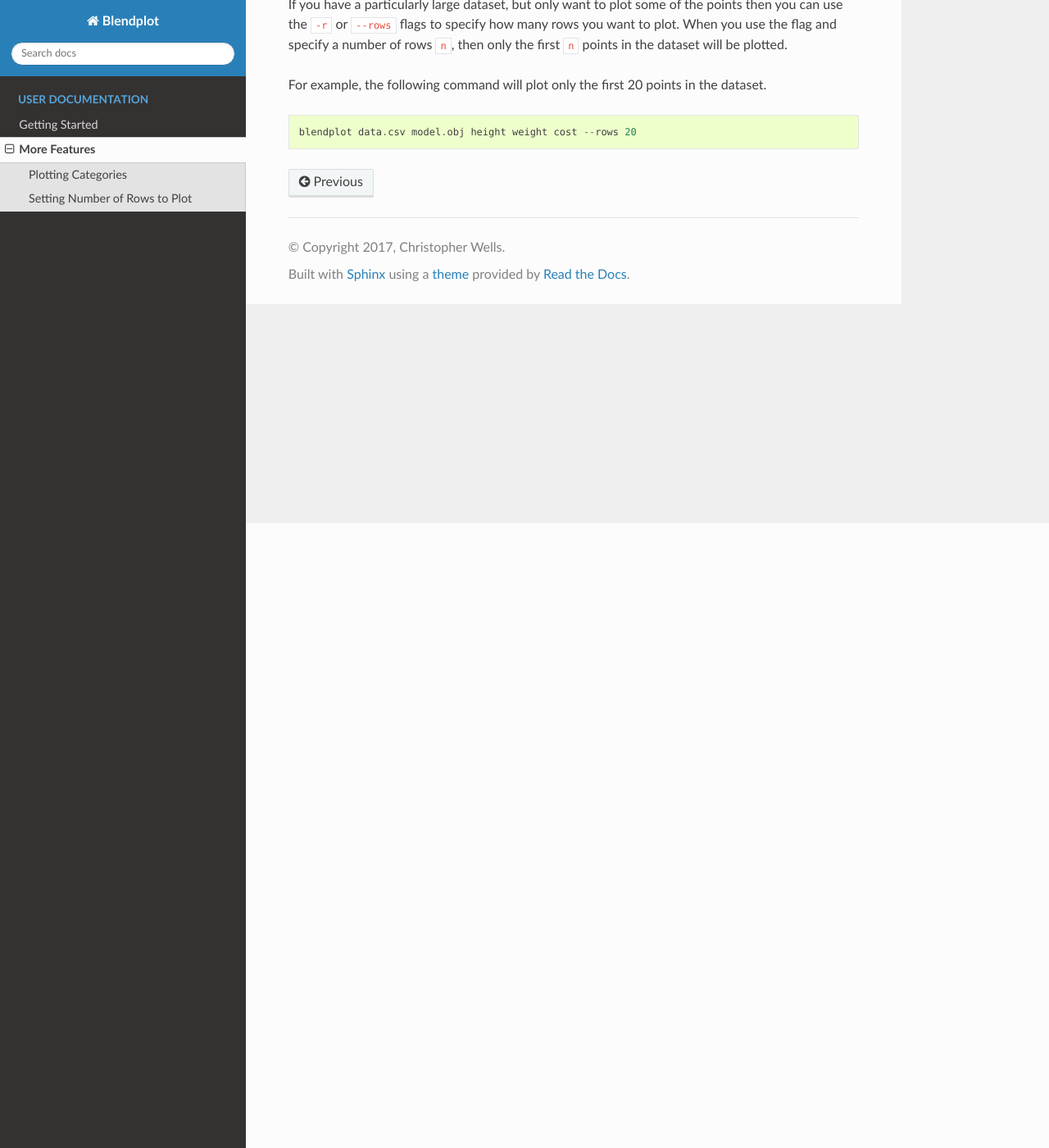
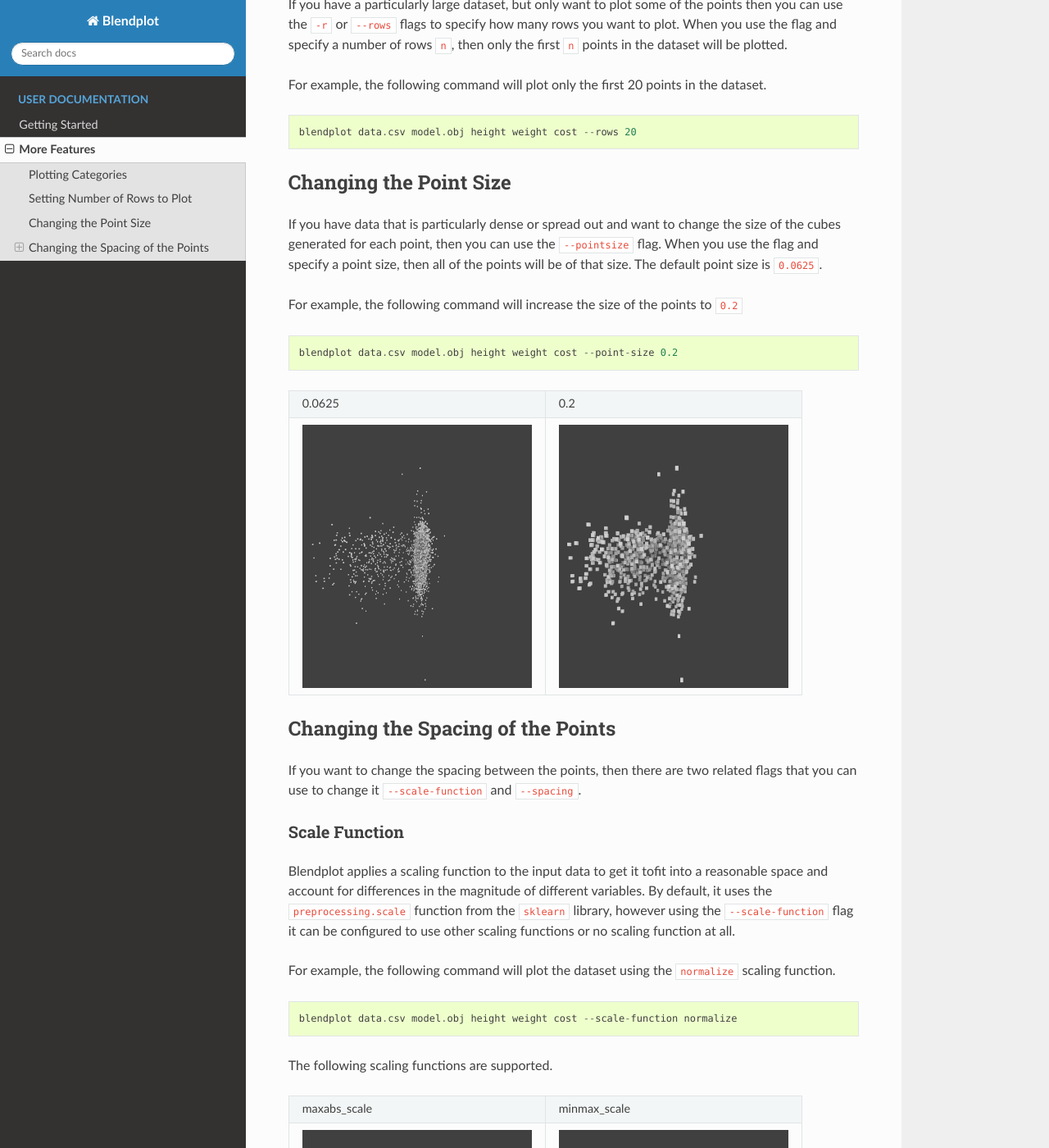
Before and after one commit to ExcaliburZero/blendplot, a Sphinx documentation site: the page built from docs/more_features.rst, in a window 1280 px wide and 1400 px high, scrolled down 762 px. Shown: the whole window at 82% size. Built offline with Sphinx 7.4.7 and the Read the Docs theme 2.0.0, drawn with Linux system fonts in a browser that asks for light colours; some of the changed text lies outside the part shown.

Commit message:
Add docs for several flags
Add documentation for the point-size, scale-function, and spacing flags.

Also rename the pointsize flag to point-size to keep the flag naming
consistent.

```diff
--- a/docs/more_features.rst
+++ b/docs/more_features.rst
@@ -28,3 +28,90 @@
 ::
 
     blendplot data.csv model.obj height weight cost --rows 20
+
+Changing the Point Size
+-----------------------
+
+If you have data that is particularly dense or spread out and want to change the size of the cubes generated for each point, then you can use the ``--pointsize`` flag. When you use the flag and specify a point size, then all of the points will be of that size. The default point size is ``0.0625``.
+
+For example, the following command will increase the size of the points to ``0.2``
+
+::
+
+    blendplot data.csv model.obj height weight cost --point-size 0.2
+
++-----------------------------------------+----------------------------------------+
+| 0.0625                                  | 0.2                                    |
++-----------------------------------------+----------------------------------------+
+| .. image:: ../img/point_size_normal.png | .. image:: ../img/point_size_large.png |
+|   :height: 321px                        |   :height: 321px                       |
+|   :width: 280px                         |   :width: 280px                        |
+|   :scale: 100 %                         |   :scale: 100 %                        |
+|   :align: center                        |   :align: center                       |
++-----------------------------------------+----------------------------------------+
+
+
+Changing the Spacing of the Points
+----------------------------------
+
+If you want to change the spacing between the points, then there are two related flags that you can use to change it ``--scale-function`` and ``--spacing``.
+
+Scale Function
+~~~~~~~~~~~~~~
+
+Blendplot applies a scaling function to the input data to get it tofit into a reasonable space and account for differences in the magnitude of different variables. By default, it uses the ``preprocessing.scale`` function from the ``sklearn`` library, however using the ``--scale-function`` flag it can be configured to use other scaling functions or no scaling function at all.
+
+For example, the following command will plot the dataset using the ``normalize`` scaling function.
+
+::
+
+    blendplot data.csv model.obj height weight cost --scale-function normalize
+
+The following scaling functions are supported.
+
++---------------------------------------------------+---------------------------------------------------+
+| maxabs_scale                                      | minmax_scale                                      |
++---------------------------------------------------+---------------------------------------------------+
+| .. image:: ../img/scale_function_maxabs_scale.png | .. image:: ../img/scale_function_minmax_scale.png |
+|   :height: 321px                                  |   :height: 321px                                  |
+|   :width: 280px                                   |   :width: 280px                                   |
+|   :scale: 100 %                                   |   :scale: 100 %                                   |
+|   :align: center                                  |   :align: center                                  |
++---------------------------------------------------+---------------------------------------------------+
+| normalize                                         | robust_scale                                      |
++---------------------------------------------------+---------------------------------------------------+
+| .. image:: ../img/scale_function_normalize.png    | .. image:: ../img/scale_function_robust_scale.png |
+|   :height: 321px                                  |   :height: 321px                                  |
+|   :width: 280px                                   |   :width: 280px                                   |
+|   :scale: 100 %                                   |   :scale: 100 %                                   |
+|   :align: center                                  |   :align: center                                  |
++---------------------------------------------------+---------------------------------------------------+
+| scale                                             | none                                              |
++---------------------------------------------------+---------------------------------------------------+
+| .. image:: ../img/scale_function_scale.png        | .. image:: ../img/scale_function_none.png         |
+|   :height: 321px                                  |   :height: 321px                                  |
+|   :width: 280px                                   |   :width: 280px                                   |
+|   :scale: 100 %                                   |   :scale: 100 %                                   |
+|   :align: center                                  |   :align: center                                  |
++---------------------------------------------------+---------------------------------------------------+
+
+Spacing
+~~~~~~~
+
+You can also change the point spacing by setting a spacing ratio using the ``--spacing`` flag. The (x,y,z) coordinates for each point are multiplied by the spacing ratio in order to control the spacing between data points. By default, a spacing ratio of ``2.0`` is used.
+
+For example, the following command will plot the data with a larger spacing ratio of ``4.0``.
+
+::
+
+    blendplot data.csv model.obj height weight cost --spacing 4.0
+
++--------------------------------------+-------------------------------------+
+| 2.0                                  | 4.0                                 |
++--------------------------------------+-------------------------------------+
+| .. image:: ../img/spacing_normal.png | .. image:: ../img/spacing_large.png |
+|   :height: 321px                     |   :height: 321px                    |
+|   :width: 280px                      |   :width: 280px                     |
+|   :scale: 100 %                      |   :scale: 100 %                     |
+|   :align: center                     |   :align: center                    |
++--------------------------------------+-------------------------------------+
```
Also changed, not shown: img/point_size_large.png (added), img/point_size_normal.png (added), img/scale_function_maxabs_scale.png (added), img/scale_function_minmax_scale.png (added), img/scale_function_none.png (added), img/scale_function_normalize.png (added), img/scale_function_robust_scale.png (added), img/scale_function_scale.png (added), img/spacing_large.png (added), img/spacing_normal.png (added), 1 other file.
